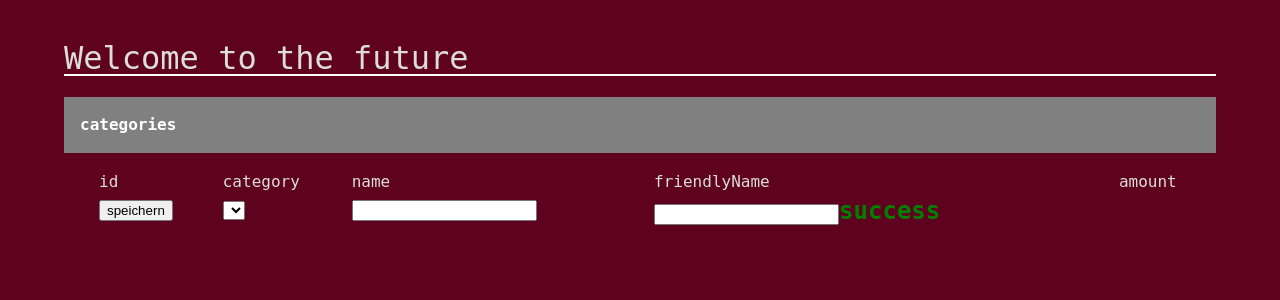
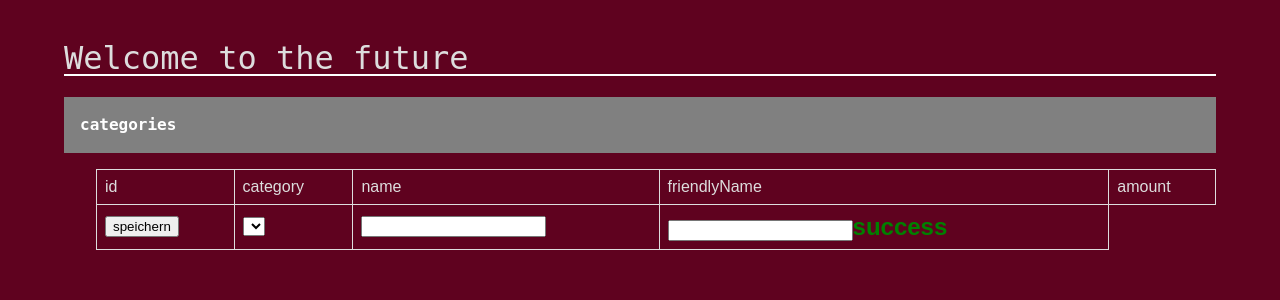
Before and after one commit to ljurk/partman, a PHP site: page /?status=success in a window 1280 px wide. Shown: the top 300 px of the page. Run offline with PHP 8.4, Linux system fonts and the light colour scheme; data that the repository does not hold is empty.

Commit message:
style up

```diff
--- a/website/style.css
+++ b/website/style.css
@@ -1,3 +1,23 @@
+table {
+    font-family: arial, sans-serif;
+    border-collapse: collapse;
+    width: 100%;
+}
+
+td, th {
+    border: 1px solid #dddddd;
+    text-align: left;
+    padding: 8px;
+}
+
+tr:nth-child(even) {
+    background-color: grey;
+}
+
+tr:nth-child(odd) {
+    background-color: #5F021F;
+}
+
 nav ul {
     list-style-type: none;
     margin: 0;
```
